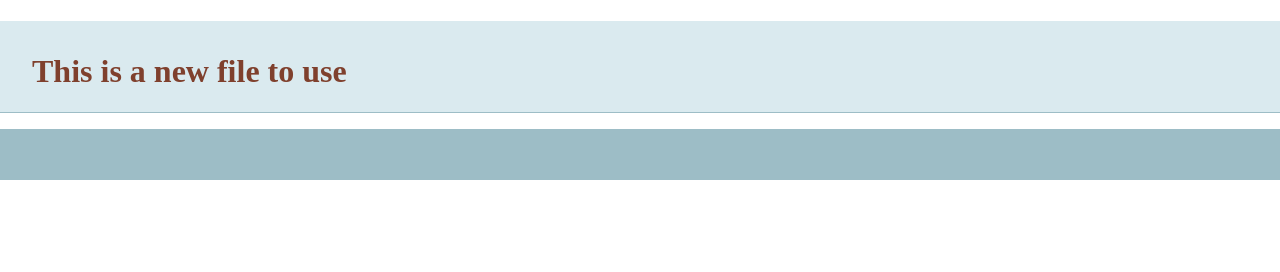
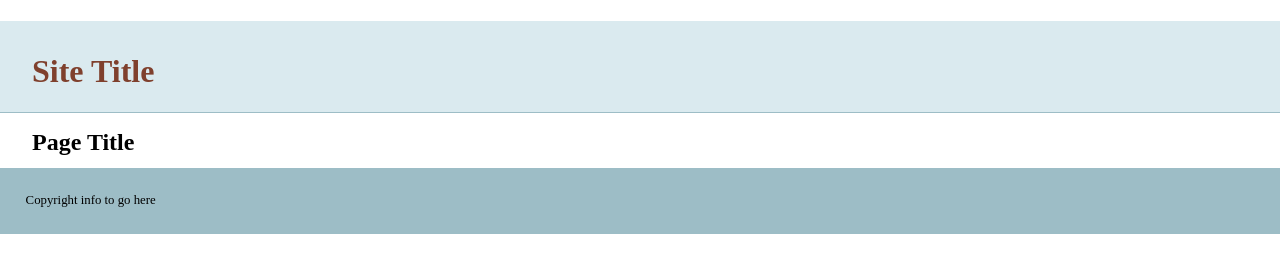
Before and after one commit to missarez/git-basics, a plain HTML site: page index.html in a window 1280 px wide. Drawn offline with nearby package versions, Linux system fonts and the light colour scheme.

Commit message:
added more info

```diff
--- a/index.html
+++ b/index.html
@@ -14,14 +14,15 @@
     </head>
     <body>
     <header>
-	<h1>This is a new file to use </h1>
+	<h1>Site Title </h1>
     </header>
     <nav id="pageNav">
     </nav>
     <main>
+
+    <h2> Page Title </h2>
     </main>
-    <footer>
-    </footer>
+    <footer> Copyright info to go here </footer>
         <script>
 //use the modernizr load to load up external scripts. This will load the scripts asynchronously, but the order listed matters. Although it will load all scripts in parallel, it will execute them in the order listed
 Modernizr.load([
```
